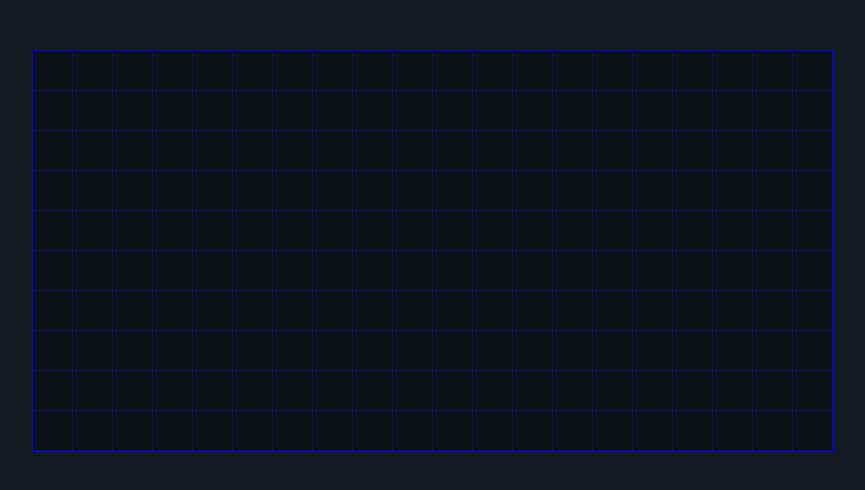
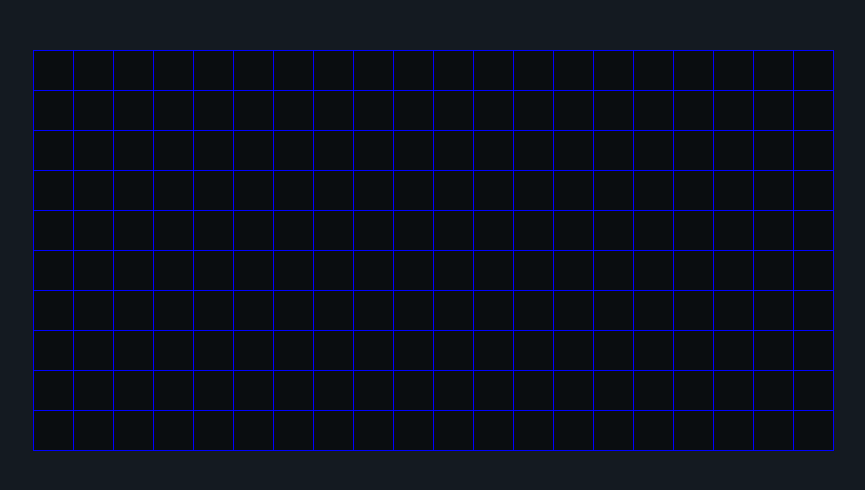
Before and after one commit to JakeRowsell89/minesweeper, a React app: page / in a window 1280 px wide. Shown: the whole page, without its empty margins (207-1072 px from the left). Built offline with nearby package versions, Linux system fonts and the light colour scheme.

Commit message:
the game runs succesfully!

```diff
--- a/app/components/Game.js
+++ b/app/components/Game.js
@@ -8,6 +8,7 @@ export default class Game extends React.Component {
     this.reveal = this.reveal.bind(this)
     this.flag = this.flag.bind(this)
     this.init = this.init.bind(this)
+    console.log(createGrid())
     this.state = {
       gameOver: false,
       grid: createGrid()
@@ -33,9 +34,11 @@ export default class Game extends React.Component {
   }
 
   gameOverPopup () {
+    const message = this.state.win ? 'You win' : 'You lose doe..'
     return (
       <div className='overlay'>
         <div className='popup'>
+          <h2>{message}</h2>
           <button onClick={this.init}>restart</button>
         </div>
       </div>
--- a/app/css/style.css
+++ b/app/css/style.css
@@ -15,6 +15,8 @@ body {
 	position: relative;
 	margin: 0 auto;
 	margin-top: 50px;
+	border-right: 0px;
+  border-bottom: 0px;
 }
 
 .field {
@@ -23,11 +25,13 @@ body {
   float: left;
   border-right: 1px solid #00f;
   border-bottom: 1px solid #00f;
+	color: #00f;
+	text-align: center;
+	line-height: 40px;
 }
 
 .field.hidden {
-  background: #000;
-  opacity: 0.3;
+  background: rgba(0, 0, 0, 0.5);
 }
 
 .overlay {
@@ -52,6 +56,10 @@ body {
   width: 200px;
 }
 
+.popup h2 {
+	color: #fff;
+}
+
 .popup button {
   background: #141a21;
 	border: 1px solid #00f;
--- a/app/lib/flag.js
+++ b/app/lib/flag.js
@@ -1,7 +1,18 @@
-const flag = (grid, index) => {
+import { checkAllBombsMarked } from './util'
+
+const setFlagInGrid = (grid, index) => {
   const newGrid = grid.slice()
   newGrid[index].flagged = !newGrid[index].flagged
-  return newGrid
+  return grid
+}
+const flag = (grid, index) => {
+  const newGrid = setFlagInGrid(grid, index)
+  const allMarked = checkAllBombsMarked(newGrid)
+  return {
+  	grid: newGrid,
+  	win: allMarked,
+  	gameOver: allMarked
+  }
 }
 
 export default flag
--- a/app/lib/grid.js
+++ b/app/lib/grid.js
@@ -43,7 +43,6 @@ const createBlankGrid = () => Array(200).fill(0)
 const createGrid = () => {
   const blankGrid = createBlankGrid()
   const bombGrid = addBombsToGrid(blankGrid, 15)
-  console.log(bombGrid)
   return addSurroundingNumbers(bombGrid)
 }
 
--- a/app/lib/reveal.js
+++ b/app/lib/reveal.js
@@ -1,4 +1,4 @@
-import {getSurroundingIndices, gridHasBombAtIndex} from './util'
+import {getSurroundingIndices, gridHasBombAtIndex, checkAllBombsMarked} from './util'
 
 const revealAll = (grid) => grid.map(field => {
   field.revealed = true
@@ -21,11 +21,13 @@ const revealSurrounding = (grid, indices) => {
 
 const reveal = (grid, index) => {
   const fieldIsBomb = gridHasBombAtIndex(grid, index)
-  const newGrid = fieldIsBomb ? revealAll(grid) : grid.slice()
+  const newGridBase = fieldIsBomb ? revealAll(grid) : grid.slice()
+  const newGrid = revealSurrounding(newGridBase, [index])
 
   return {
     gameOver: fieldIsBomb,
-    grid: revealSurrounding(newGrid, [index])
+    grid: newGrid,
+    win: checkAllBombsMarked(newGrid)
   }
 }
 
--- a/app/lib/util.js
+++ b/app/lib/util.js
@@ -20,8 +20,14 @@ const getSurroundingIndices = (grid, index) => {
 
   return rawSurrounding.filter(isValidIndex)
 }
+const checkAllBombsMarked = (grid) => {
+  const bombs = grid.filter(f => f.type === 'bomb')
+  const bombsMarked = bombs.filter(f => f.flagged)
+  return bombs.length === bombsMarked.length
+}
 
 export {
+	checkAllBombsMarked,
 	getSurroundingIndices,
 	gridHasBombAtIndex
 }
```
